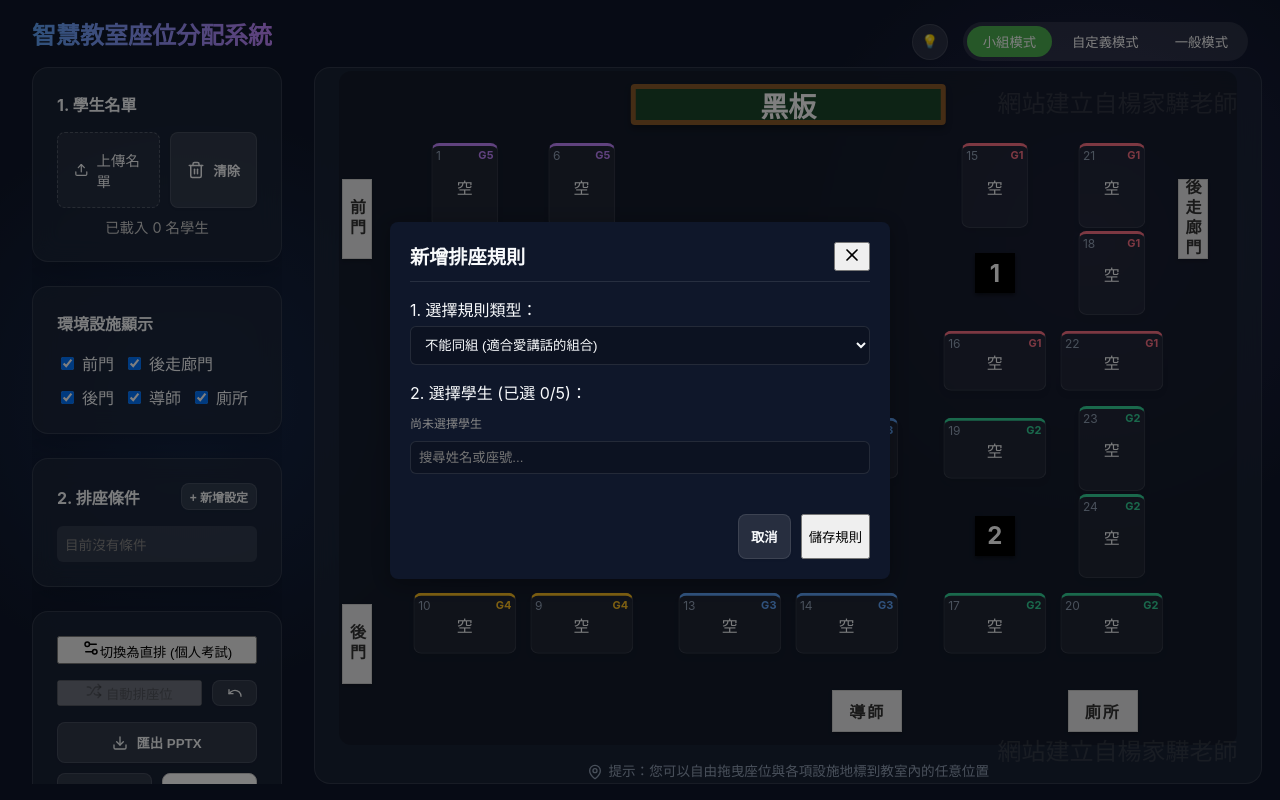
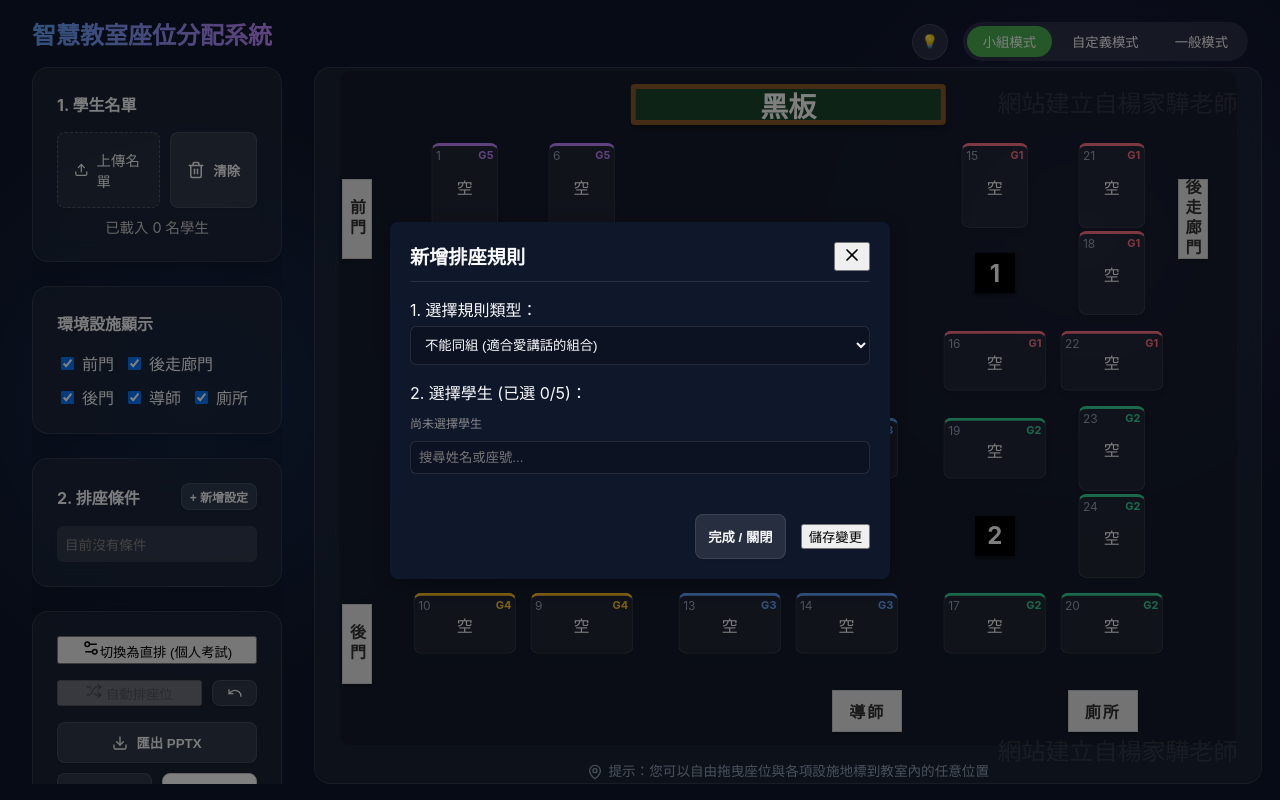
Before and after one commit to chy23/AUTO_SA, a React (Vite) app: page / in a window 1280 px wide. Both pictures are taken after a click on the button "+ 新增設定". Built offline with nearby package versions, Linux system fonts and the light colour scheme.

Commit message:
Feat: keep RuleBuilderModal open after saving to allow continuous addition of rules without reopening

```diff
--- a/src/components/RuleBuilderModal.jsx
+++ b/src/components/RuleBuilderModal.jsx
@@ -1,10 +1,11 @@
 import React, { useState, useEffect } from 'react';
 import { X, UserPlus, Users, Trash2 } from 'lucide-react';
 
-export default function RuleBuilderModal({ isOpen, onClose, rules, setRules, students, editingRuleId }) {
+export default function RuleBuilderModal({ isOpen, onClose, rules, setRules, students, editingRuleId, onClearEdit }) {
   const [ruleType, setRuleType] = useState('NOT_SAME_GROUP');
   const [selectedStudents, setSelectedStudents] = useState([]);
   const [searchTerm, setSearchTerm] = useState('');
+  const [showSavedMsg, setShowSavedMsg] = useState(false);
 
   useEffect(() => {
     if (isOpen) {
@@ -36,6 +37,7 @@ export default function RuleBuilderModal({ isOpen, onClose, rules, setRules, stu
         type: ruleType,
         students: selectedStudents.map(s => s.name)
       } : r));
+      if (onClearEdit) onClearEdit();
     } else {
       setRules([...rules, {
         id: Date.now(),
@@ -43,7 +45,11 @@ export default function RuleBuilderModal({ isOpen, onClose, rules, setRules, stu
         students: selectedStudents.map(s => s.name)
       }]);
     }
-    onClose();
+
+    // Clear selection for next rule
+    setSelectedStudents([]);
+    setShowSavedMsg(true);
+    setTimeout(() => setShowSavedMsg(false), 2000);
   };
 
   const toggleStudent = (student) => {
@@ -127,9 +133,12 @@ export default function RuleBuilderModal({ isOpen, onClose, rules, setRules, stu
           </div>
         </div>
 
-        <div className="modal-footer" style={{ marginTop: '20px', display: 'flex', justifyContent: 'flex-end', gap: '10px' }}>
-          <button className="secondary-btn" onClick={onClose}>取消</button>
-          <button className="action-btn primary" onClick={handleAddRule}>儲存規則</button>
+        <div className="modal-footer" style={{ marginTop: '20px', display: 'flex', justifyContent: 'flex-end', alignItems: 'center', gap: '15px' }}>
+          {showSavedMsg && <span style={{ color: '#4CAF50', fontSize: '0.9rem', fontWeight: 'bold' }}>已儲存！您可以繼續新增</span>}
+          <button className="secondary-btn" onClick={onClose}>完成 / 關閉</button>
+          <button className="action-btn primary" onClick={handleAddRule}>
+            {editingRuleId ? '儲存變更' : '儲存規則'}
+          </button>
         </div>
       </div>
 
```
